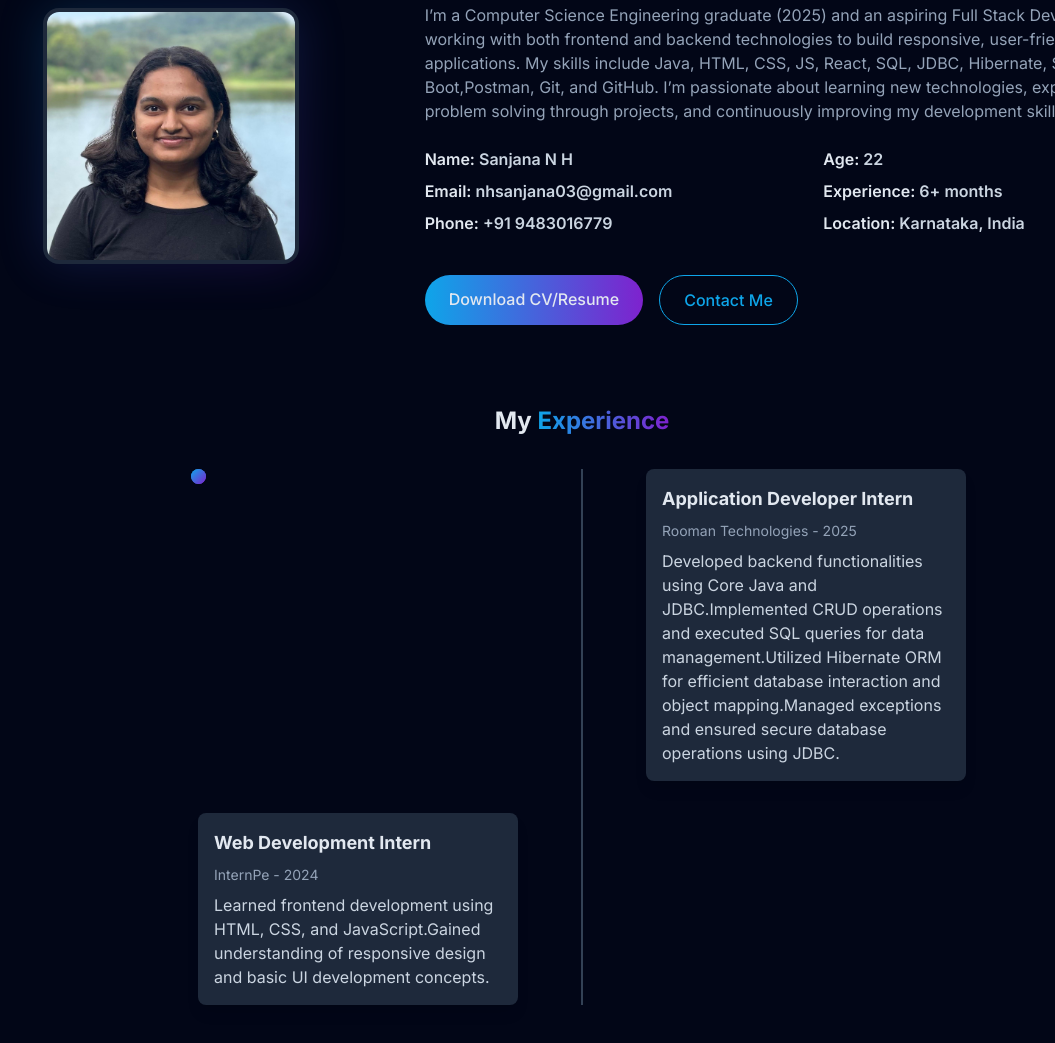
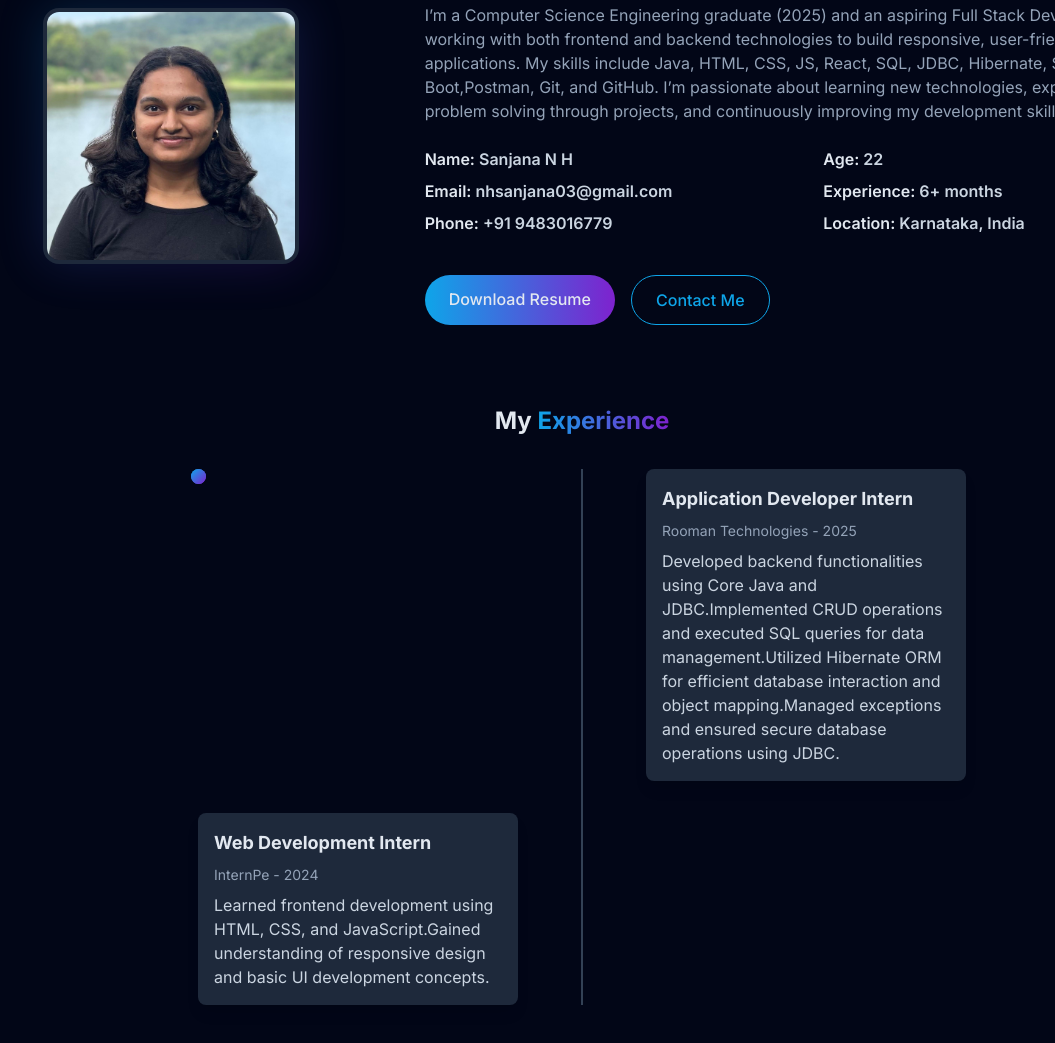
Before and after one commit to nhsanjana/Portfolio_sanjana, a plain HTML site: page index.html in a window 1280 px wide. Shown: the part 1057-2100 px from the top of the page, without its empty margins (58-1113 px from the left). Drawn offline with nearby package versions, Linux system fonts and the light colour scheme.

Commit message:
Update index.html

```diff
--- a/index.html
+++ b/index.html
@@ -254,7 +254,7 @@ I’m passionate about learning new technologies, exploring real-world problem s
                     </div>
 
                     <div class="flex space-x-4">
-                        <a href="https://drive.google.com/file/d/1FyjJBv9cwYSnbze_UIJ3OpGTtJN-zObt/view?usp=sharing" class="px-6 py-3 rounded-full btn-primary font-medium">Download CV/Resume</a>
+                        <a href="https://drive.google.com/file/d/1FyjJBv9cwYSnbze_UIJ3OpGTtJN-zObt/view?usp=sharing" class="px-6 py-3 rounded-full btn-primary font-medium">Download Resume</a>
                         <a href="https://forms.gle/BGDh2HKa1anK4bnp8" class="px-6 py-3 rounded-full border border-primary text-primary font-medium hover:bg-primary/10 transition">Contact Me</a>
                     </div>
                 </div>
```
